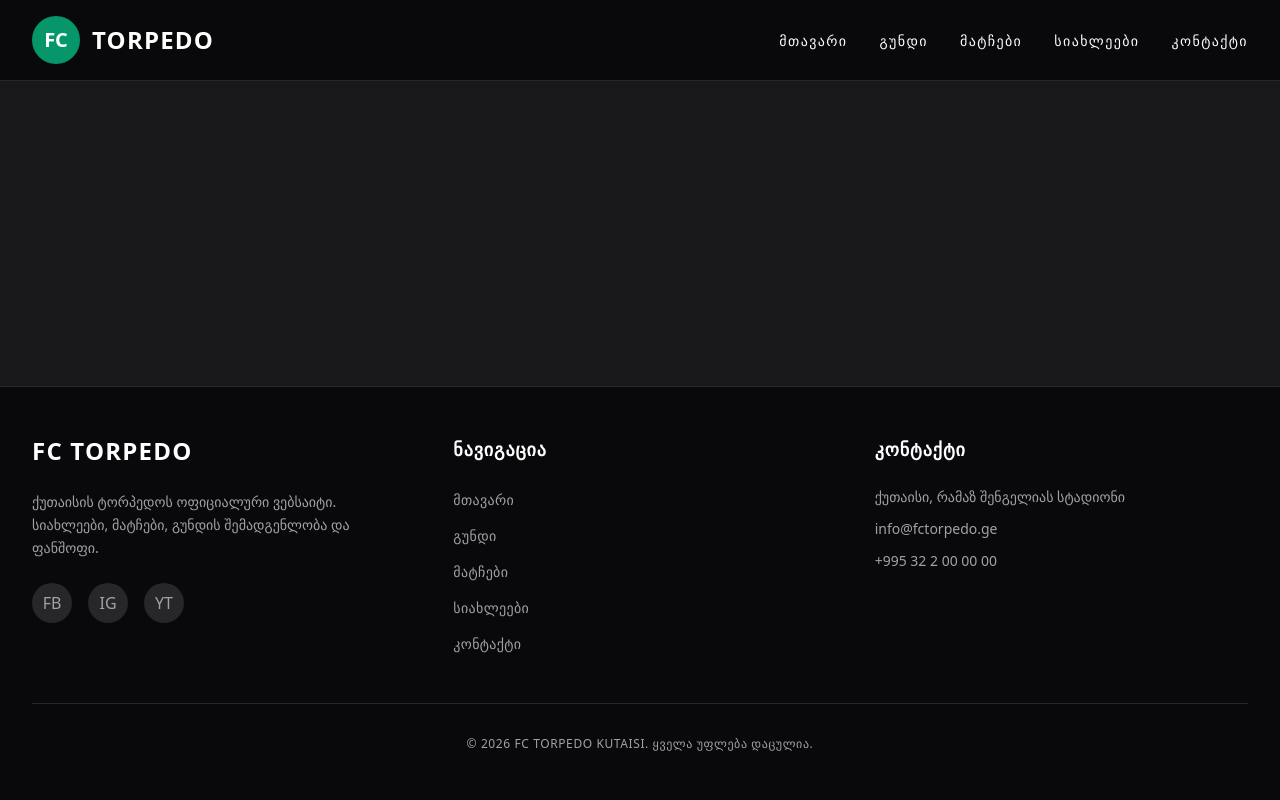
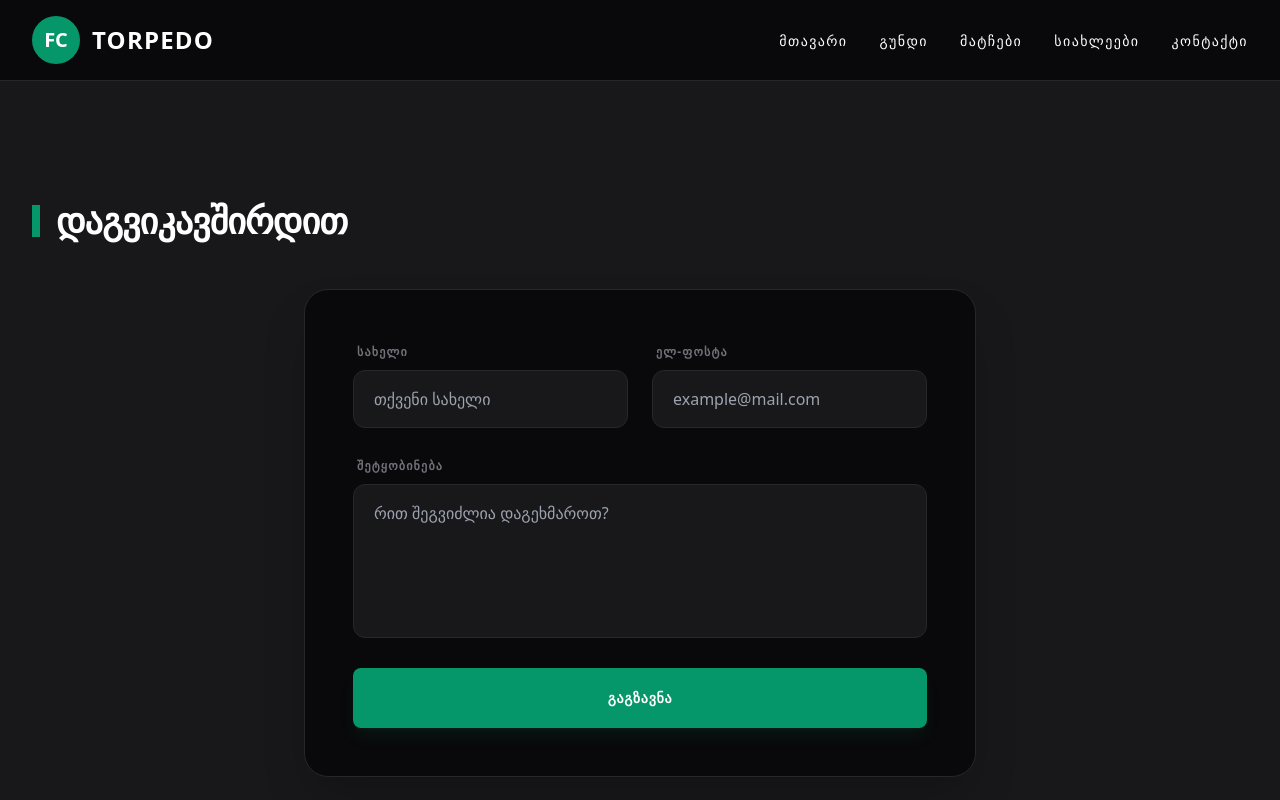
Before and after one commit to profesiuliatuka/atuka-margvelashvili-project, a React (Vite) app: page /contact in a window 1280 px wide. Shown: the top 800 px of the page. Built offline with nearby package versions, Linux system fonts and the light colour scheme.

Commit message:
feat: add About, App.tsx, Team Page

```diff
--- a/src/App.tsx
+++ b/src/App.tsx
@@ -1,6 +1,10 @@
 import { BrowserRouter, Routes, Route } from 'react-router-dom';
 import { MainLayout } from './components/MainLayout';
 import { Home } from './pages/Home';
+import { About } from './pages/About';
+import { Team } from './pages/Team';
+import { News } from './pages/News';
+import { Contact } from './pages/Contact';
 
 function App() {
   return (
@@ -8,6 +12,10 @@ function App() {
       <MainLayout>
         <Routes>
           <Route path="/" element={<Home />} />
+          <Route path="/team" element={<Team />} />
+          <Route path="/news" element={<News />} />
+          <Route path="/about" element={<About />} />
+          <Route path="/contact" element={<Contact />} />
         </Routes>
       </MainLayout>
     </BrowserRouter>
--- /dev/null
+++ b/src/pages/About.tsx
@@ -0,0 +1,38 @@
+import { Section } from '../components/Section';
+
+export const About = () => {
+  return (
+    <div className="pt-10">
+      <Section title="კლუბის შესახებ">
+        <div className="grid grid-cols-1 lg:grid-cols-2 gap-12 items-center">
+          <div className="space-y-6">
+            <h3 className="text-2xl font-bold text-emerald-500 uppercase italic">ჩვენი ისტორია</h3>
+            <p className="text-zinc-300 leading-relaxed text-lg">
+              ქუთაისის „ტორპედო“ დაარსდა 1946 წელს და მას შემდეგ ქართული ფეხბურთის ერთ-ერთი მთავარი სიმბოლოა.
+              კლუბს აქვს მდიდარი ტრადიციები, მოპოვებული აქვს მრავალი ტიტული როგორც საბჭოთა პერიოდში, ისე დამოუკიდებელი საქართველოს ისტორიაში.
+            </p>
+            <p className="text-zinc-300 leading-relaxed">
+              ჩვენი მიზანია დავბრუნდეთ მწვერვალებზე და ქუთაისელ გულშემატკივარს ვაჩუქოთ დაუვიწყარი გამარჯვებები ევროპულ სარბიელზე.
+            </p>
+          </div>
+          <div className="relative">
+            <div className="absolute -inset-4 bg-emerald-600/20 blur-xl rounded-full" />
+            <img
+              src="https://images.unsplash.com/photo-1574629810360-7efbbe195018?q=80&w=1000"
+              alt="Ramaz Shengelia Stadium"
+              className="relative rounded-2xl border border-zinc-800 shadow-2xl"
+            />
+          </div>
+        </div>
+      </Section>
+
+      <Section title="რამაზ შენგელიას სტადიონი" className="bg-zinc-800/20">
+        <div className="text-center max-w-3xl mx-auto">
+          <p className="text-zinc-400 text-lg italic">
+            "ჩვენი ციხესიმაგრე, სადაც ყოველი მატჩი დღესასწაულია. სტადიონი იტევს 12,000-მდე მაყურებელს და გამოირჩევა საუკეთესო აკუსტიკით საქართველოში."
+          </p>
+        </div>
+      </Section>
+    </div>
+  );
+};
--- /dev/null
+++ b/src/pages/Contact.tsx
@@ -0,0 +1,42 @@
+import { Section } from '../components/Section';
+import { Button } from '../components/Button';
+
+export const Contact = () => {
+  return (
+    <div className="pt-10">
+      <Section title="დაგვიკავშირდით">
+        <div className="max-w-2xl mx-auto bg-zinc-950 border border-zinc-800 p-8 md:p-12 rounded-3xl shadow-2xl">
+          <form className="space-y-6" onSubmit={(e) => e.preventDefault()}>
+            <div className="grid grid-cols-1 md:grid-cols-2 gap-6">
+              <div className="space-y-2">
+                <label className="text-xs uppercase tracking-widest text-zinc-500 font-bold ml-1">სახელი</label>
+                <input
+                  type="text"
+                  className="w-full bg-zinc-900 border border-zinc-800 rounded-xl px-5 py-4 text-white focus:border-emerald-500 outline-none transition-colors"
+                  placeholder="თქვენი სახელი"
+                />
+              </div>
+              <div className="space-y-2">
+                <label className="text-xs uppercase tracking-widest text-zinc-500 font-bold ml-1">ელ-ფოსტა</label>
+                <input
+                  type="email"
+                  className="w-full bg-zinc-900 border border-zinc-800 rounded-xl px-5 py-4 text-white focus:border-emerald-500 outline-none transition-colors"
+                  placeholder="example@mail.com"
+                />
+              </div>
+            </div>
+            <div className="space-y-2">
+              <label className="text-xs uppercase tracking-widest text-zinc-500 font-bold ml-1">შეტყობინება</label>
+              <textarea
+                rows={5}
+                className="w-full bg-zinc-900 border border-zinc-800 rounded-xl px-5 py-4 text-white focus:border-emerald-500 outline-none transition-colors resize-none"
+                placeholder="რით შეგვიძლია დაგეხმაროთ?"
+              />
+            </div>
+            <Button variant="Primary" className="w-full py-5 text-base">გაგზავნა</Button>
+          </form>
+        </div>
+      </Section>
+    </div>
+  );
+};
--- /dev/null
+++ b/src/pages/News.tsx
@@ -0,0 +1,26 @@
+import { Section } from '../components/Section';
+import { Card } from '../components/Card';
+import { Badge } from '../components/Badge';
+import { news } from '../data';
+
+export const News = () => {
+  return (
+    <div className="pt-10">
+      <Section title="სიახლეები">
+        <div className="grid grid-cols-1 md:grid-cols-2 gap-10">
+          {news.map((item) => (
+            <div key={item.id} className="flex flex-col gap-4">
+              <Badge>{item.category}</Badge>
+              <Card
+                title={item.title}
+                description={item.excerpt}
+                image={item.imageUrl}
+              />
+              <span className="text-zinc-500 text-xs font-mono">{new Date(item.publishDate).toLocaleDateString()}</span>
+            </div>
+          ))}
+        </div>
+      </Section>
+    </div>
+  );
+};
--- /dev/null
+++ b/src/pages/Team.tsx
@@ -0,0 +1,28 @@
+import { Section } from '../components/Section';
+import { Card } from '../components/Card';
+import { players } from '../data';
+
+export const Team = () => {
+  return (
+    <div className="pt-10">
+      <Section title="პირველი გუნდი">
+        <div className="grid grid-cols-1 sm:grid-cols-2 lg:grid-cols-4 gap-8">
+          {players.map((player) => (
+            <div key={player.id} className="relative group">
+              <Card
+                title={`${player.firstName} ${player.lastName}`}
+                description={`${player.position} | #${player.squadNumber}`}
+                image={player.imageUrl}
+              />
+              {player.isCaptain && (
+                <div className="absolute top-4 right-4 bg-emerald-600 text-white text-[10px] font-bold px-3 py-1 rounded-full uppercase tracking-tighter shadow-xl">
+                  კაპიტანი
+                </div>
+              )}
+            </div>
+          ))}
+        </div>
+      </Section>
+    </div>
+  );
+};
```
